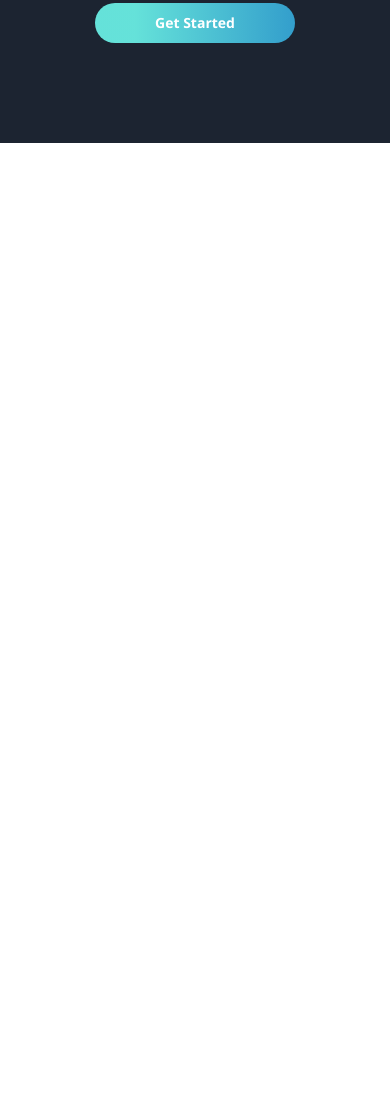
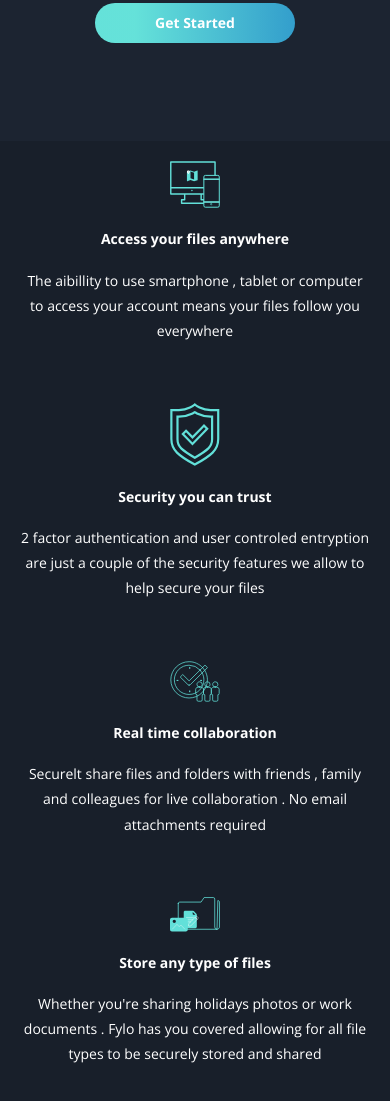
Before and after one commit to Adembc/fylo-dark-theme-landing-page-master, a plain HTML site: page index.html in a window 390 px wide. Shown: the part 651-1752 px from the top of the page. Before the commit the page ends 844 px from the top, so only its background shows below. Drawn offline with nearby package versions, Linux system fonts and the light colour scheme.

Commit message:
Ending Features Section (Responsive)

```diff
--- a/css/style.css
+++ b/css/style.css
@@ -52,6 +52,7 @@ button:hover{
 /* Start Variables */
 :root{
  --intro-color : hsl(217,28%,15%)  ;
+ --main-color : hsl(218 , 28% , 13%) ;
  --white :  hsl(0 , 0% , 100%)     ;
  --Secondary-font : 'Raleway', sans-serif;
  --cyan : hsl(176,68%,64%) ;
@@ -134,7 +135,7 @@ text-decoration: underline;
     background-size: cover;
 }
 .intro-text .container {
-    min-height: 450px;
+    min-height: 400px;
     text-align: center;
 }
 @media (max-width : 767px){
@@ -158,7 +159,7 @@ text-decoration: underline;
     line-height: 1.4;
 }
 .intro-text p {
-    margin: 0 auto 20px;
+    margin: 0 auto 30px;
     font-family: var(--Secondary-font);
     color: var(--white);
     text-align: center;
@@ -180,3 +181,49 @@ text-decoration: underline;
     }
 }
 /* End Intro */
+
+/* Start Features */
+.features {
+    padding-bottom: 100px;
+    background-color: var(--main-color);
+}
+.features .container{
+    display: grid;
+    grid-template-columns: repeat(2, minmax(350px , 1fr));
+    grid-gap : 60px ;
+    justify-content: center;
+    align-items: center;
+    padding-top: 20px;
+}
+.features .container .box{
+    text-align: center;
+}
+.features .container .box .image{
+    width: 50px;
+    margin: 0 auto 20px;
+}
+.features .container .box .image img{
+    max-width: 100%;
+}
+.features .container .box h4{
+    font-weight: 700;
+    color: var(--white);
+    margin: 0 0 20px;
+}
+.features .container .box p{
+    color: var(--white);
+    line-height: 1.8;
+   max-width: 350px;
+   margin: 0 auto;
+}
+@media (max-width : 767px){
+    .features{
+        margin-top: -2px;
+    }
+    .features .container {
+        grid-template-columns: minmax(350px , 1fr);
+    }
+
+}
+
+/* End Features */
--- a/index.html
+++ b/index.html
@@ -49,5 +49,57 @@
 
 <!-- End Intro -->
 
+<!-- Start Features -->
+<section class="features">
+  <div class="container">
+    <div class="box">
+      <div class="image">
+        <img src="images/icon-access-anywhere.svg" alt="">
+      </div>
+      <h4>Access your files anywhere</h4>
+      <p>
+        The aibillity to use smartphone  , tablet or computer to access your account means
+        your files follow you everywhere
+      </p>
+    </div>
+    <div class="box">
+      <div class="image">
+        <img src="images/icon-security.svg" alt="">
+      </div>
+      <h4>Security you can trust</h4>
+      <p>
+       2 factor authentication and user controled entryption
+       are just a couple of the security features we allow to help
+       secure your files
+      </p>
+    </div>
+    <div class="box">
+      <div class="image">
+        <img src="images/icon-collaboration.svg" alt="">
+      </div>
+      <h4>Real time collaboration</h4>
+      <p>
+        Securelt share files and folders with friends , family
+        and colleagues for live collaboration . No email attachments
+        required
+      </p>
+    </div>
+    <div class="box">
+      <div class="image">
+        <img src="images/icon-any-file.svg" alt="">
+      </div>
+      <h4>Store any type of files</h4>
+      <p>
+        Whether you're sharing holidays photos or work documents . Fylo
+        has you covered allowing for all file types to be securely
+        stored and shared
+      </p>
+    </div>
+
+
+  </div>
+</section>
+<!-- End Features -->
+
 </body>
 </html>
```
